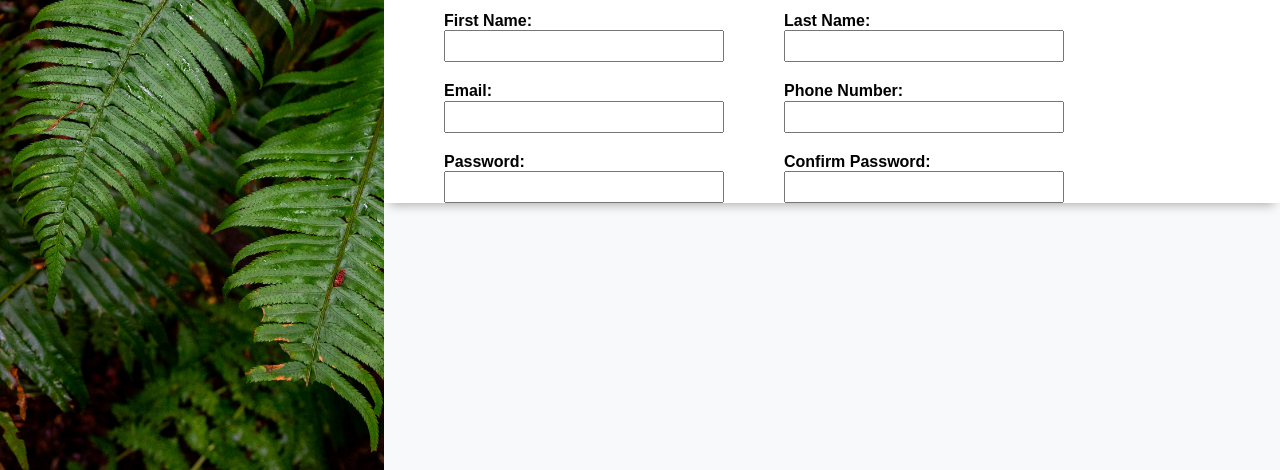
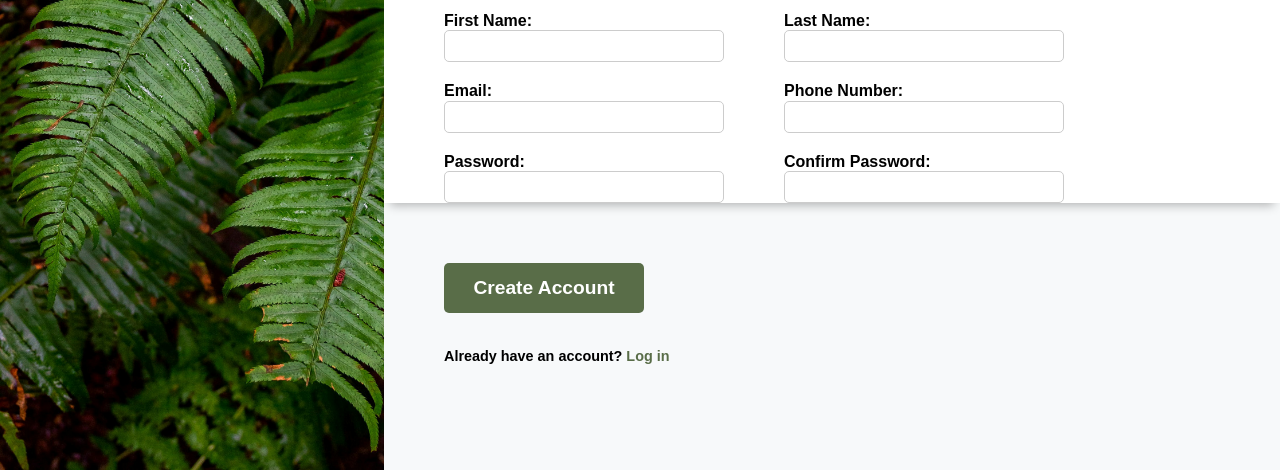
Before and after one commit to Spanky45/sign_up_form, a plain HTML site: page index.html in a window 1280 px wide. Shown: the part 330-800 px from the top of the page. Drawn offline with nearby package versions, Linux system fonts and the light colour scheme.

Commit message:
finished project.

```diff
--- a/index.html
+++ b/index.html
@@ -27,14 +27,14 @@
             <div class="form-content">
                 <p>Lets do this!</p>
                 <div class="label-wrapper">
-                    <form action="tylertauth.com" method="post">
+                    <form id="signup" action="tylertauth.com" method="post">
                         <div class="input-group">
                             <label for="first_name">First Name:</label>
-                            <input type="text" id="first_name" />
+                            <input type="text" id="first_name" minlength="1" maxlength="12" />
                         </div>
                         <div class="input-group">
                             <label for="last_name">Last Name:</label>
-                            <input type="text" id="last_name" />
+                            <input type="text" id="last_name" minlength="1" maxlength="12" />
                         </div>
                         <div class="input-group">
                             <label for="email">Email:</label>
@@ -42,22 +42,25 @@
                         </div>
                         <div class="input-group">
                             <label for="phone">Phone Number:</label>
-                            <input type="tel" id="phone" />
+                            <input type="tel" id="phone" minlength="9" />
                         </div>
                         <div class="input-group">
                             <label for="password">Password:</label>
-                            <input type="password" id="password" />
+                            <input type="password" id="password" minlength="5" maxlength="15" />
                         </div>
                         <div class="input-group">
                             <label for="confirm-password">Confirm Password:</label>
-                            <input type="password" id="confirm-password" />
+                            <input type="password" id="confirm-password" minlength="5" maxlength="15" />
                         </div>
                     </form>
                 </div>
             </div>
         </div>
         <div class="submit">
-
+            <div class="button-wrapper">
+                <button class="create-acc" type="submit" form="signup">Create Account</button>
+                <p>Already have  an account? <a href="https://www.youtube.com">Log in</a></p>
+            </div>
         </div>
     </div>
 </body>
--- a/styles.css
+++ b/styles.css
@@ -134,6 +134,10 @@ body {
     /* color: darkgrey; */
 }
 
+input {
+    border-radius: 5px;
+}
+
 form {
     display: flex;
     align-items: center;
@@ -144,6 +148,65 @@ form {
     /* column-gap: 10px; */
 }
 
+.input-group > input {
+    width: 280px;
+    height: 32px;
+    border: 1px solid #ccc;
+}
+
 .form-content > p {
     margin-bottom: 15px;
 }
+
+.input-group > input:user-invalid {
+    border: 3px solid red;
+}
+
+.input-group > input:user-valid {
+    border: 3px solid green;
+}
+
+input:focus {
+    border: 3px solid rgb(20, 138, 248);
+    outline: none;
+}
+
+button {
+    border-radius: 5px;
+    background-color: #596D48;
+    color: white;
+    font-weight: 600;
+    font-size: 1.2rem;
+    font-family: sans-serif;
+    width: 200px;
+    height: 50px;
+    border: none;
+    margin-bottom: 20px;
+}
+
+button:hover {
+    cursor: pointer;
+}
+
+.button-wrapper > p {
+    font-weight: 600;
+    font-size: 0.9rem;
+    font-family: sans-serif;
+}
+
+p a {
+    color: #596D48;
+    text-decoration: none;
+}
+
+.submit {
+    display: flex;
+    /* align-items: center; */
+}
+
+.button-wrapper {
+    max-width: fit-content;
+    max-height: fit-content;
+    margin-top: 60px;
+    margin-left: 60px;
+}
```
